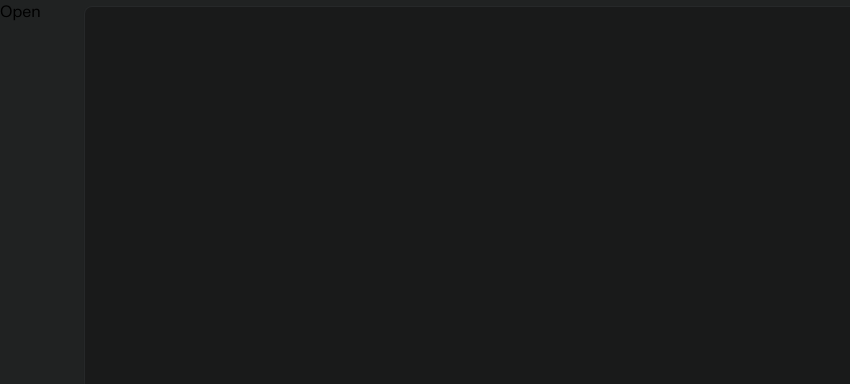
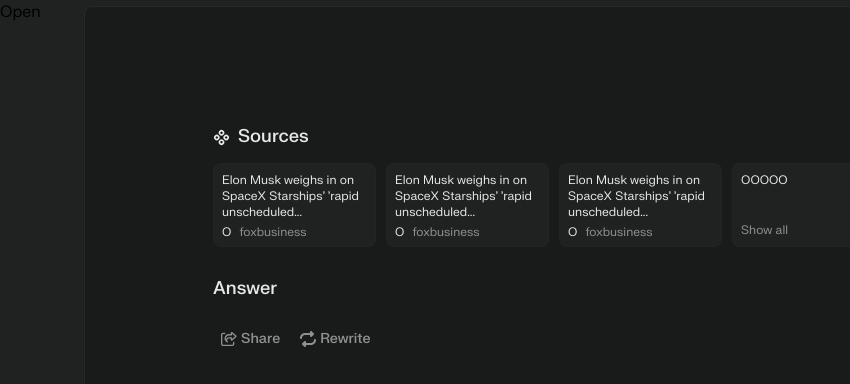
Before and after one commit to asojonih08/summary_search_webapp, a Next.js app: page /search/new in a window 1280 px wide. Shown: the top 384 px of the page, without its empty margins (0-850 px from the left). Built offline with nearby package versions, Linux system fonts and the light colour scheme.

Commit message:
working on Story 1.3 - need to add hover popover on sources cards and summary action buttons

```diff
--- a/app/search/new/page.tsx
+++ b/app/search/new/page.tsx
@@ -1,9 +1,10 @@
 import SearchResults from "@/components/SearchResults";
 import React from "react";
 
-export default function page() {
+export default function page({ params }: any) {
+  const search_query = params.q;
   return (
-    <div>
+    <div className="mx-12">
       <SearchResults />
     </div>
   );
--- /dev/null
+++ b/components/Answer.tsx
@@ -0,0 +1,30 @@
+import { getSummary } from "@/actions/getSummary";
+import { useQuery } from "@tanstack/react-query";
+import { useSearchParams } from "next/navigation";
+import React from "react";
+import Markdown from "react-markdown";
+
+export default function Answer() {
+  const searchParams = useSearchParams();
+  const search = searchParams.get("q") || "";
+  const { data: summary, isLoading } = useQuery({
+    queryKey: ["summary"],
+    queryFn: () => getSummary(search),
+    enabled: !!search, // Fetch only when there's a query
+  });
+  console.log(summary);
+  return (
+    <div className="flex flex-col gap-3">
+      <h4 className="font-medium text-lg dark:text-textMainDark">Answer</h4>
+      <span className="dark:text-textMainDark text-justify ">
+        {isLoading ? (
+          "Loading"
+        ) : (
+          <span className="whitespace-pre-line text-base">
+            <Markdown>{summary}</Markdown>
+          </span>
+        )}
+      </span>
+    </div>
+  );
+}
--- a/components/SearchCard.tsx
+++ b/components/SearchCard.tsx
@@ -29,7 +29,6 @@
             : "dark:border-borderMain/75 rounded-md"
         } dark:bg-mainBackgroundDark border-[1px] transition-colors duration-200 shadow-sm w-[640px] h-[114px] flex flex-col pt-4 pb-0`}
       >
-        {/* <p>{suggestions}</p> */}
         <div className="basis-[42%] px-4">
           <SearchInput
             setInputFocused={setInputFocused}
@@ -64,6 +63,7 @@
             </ul>
           </div>
         )}
+      {}
     </div>
   );
 }
--- a/components/SearchCardActions.tsx
+++ b/components/SearchCardActions.tsx
@@ -10,7 +10,6 @@
   TooltipProvider,
   TooltipTrigger,
 } from "@/components/ui/tooltip";
-import { getSummary } from "@/actions/getSummary";
 
 interface SearchCardActionsProps {
   searchInput: string;
@@ -22,7 +21,7 @@
   const router = useRouter();
   async function handleSearchSubmit() {
     console.log("handleSearchSubmit");
-    router.push(`/search/new?search=${searchInput}`);
+    router.push(`/search/new?q=${searchInput}`);
   }
   return (
     <div className="flex justify-between items-center h-full dark:text-textOffDark">
--- a/components/SearchResults.tsx
+++ b/components/SearchResults.tsx
@@ -1,26 +1,31 @@
 "use client";
 import React from "react";
 import { useSearchParams } from "next/navigation";
-import { getSummary } from "@/actions/getSummary";
-import { useQuery } from "@tanstack/react-query";
-import Markdown from "react-markdown";
+import Answer from "./Answer";
+import Sources from "./Sources";
+import { Separator } from "@/components/ui/separator";
+import SummaryActions from "./SummaryActions";
+
+function formatSummary(summary: string) {
+  return summary.replaceAll("\n", "\n");
+}
 
 export default function SearchResults() {
   const searchParams = useSearchParams();
-  const search = searchParams.get("search") || "";
-  console.log(search);
-  const { data: summary, isLoading } = useQuery({
-    queryKey: ["summary"],
-    queryFn: () => getSummary(search),
-    enabled: !!search, // Fetch only when there's a query
-  });
-  console.log(summary);
+  const search_query = searchParams.get("q") || "";
+  console.log(search_query);
+
   return (
-    <div>
-      <h2 className="text-lg dark:text-textMainDark mb-9">{search}</h2>
-      <span className="dark:text-textMainDark text-justify ">
-        {isLoading ? "Loading" : <Markdown>{summary}</Markdown>}
-      </span>
+    <div className="flex gap-7">
+      <div className="basis-[60%]">
+        <h2 className="text-3xl dark:text-textMainDark mb-9">{search_query}</h2>
+        <div className="flex flex-col gap-7">
+          <Sources />
+          <Answer />
+        </div>
+        <SummaryActions />
+        <Separator className="w-full h-[0.2px] my-10 dark:bg-borderMain/50 " />
+      </div>
     </div>
   );
 }
--- /dev/null
+++ b/components/SourceCard.tsx
@@ -0,0 +1,38 @@
+import React from "react";
+
+interface SourceCardProps {
+  variant: string;
+  title: string;
+  image?: string;
+  images?: [string];
+  source: string;
+}
+
+export default function SourceCard({
+  variant,
+  title,
+  image,
+  images,
+  source,
+}: SourceCardProps) {
+  return (
+    <div className="h-[84px] min-h-[60px] w-[163px] rounded-lg dark:bg-mainBackgroundDark dark:hover:bg-offsetPlusDark border-borderMain/10 border-[0.3px] p-2 transition-all duration-300 cursor-pointer">
+      <div
+        className={`${
+          variant === "multiple sources" ? "justify-between" : ""
+        } dark:text-textMainDark text-left text-xs flex flex-col gap-1 h-full`}
+      >
+        {variant === "regular" && (
+          <p>Elon Musk weighs in on SpaceX Starships' 'rapid unscheduled...</p>
+        )}
+        {variant === "multiple sources" && <span className="">OOOOO</span>}
+        <div className="flex gap-2">
+          {variant === "regular" && <span>O</span>}
+          <span className="dark:text-textOffDark">
+            {variant === "regular" ? "foxbusiness" : "Show all"}
+          </span>
+        </div>
+      </div>
+    </div>
+  );
+}
--- /dev/null
+++ b/components/Sources.tsx
@@ -0,0 +1,25 @@
+import React from "react";
+import { PiCirclesFourBold } from "react-icons/pi";
+import SourceCard from "./SourceCard";
+
+export default function Sources() {
+  return (
+    <div className="flex flex-col gap-3">
+      <span className="flex items-center gap-2">
+        <PiCirclesFourBold className="dark:text-textMainDark h-[17px] w-[17px] rotate-45" />
+        <h4 className="font-medium text-lg dark:text-textMainDark">Sources</h4>
+      </span>
+      <div className="flex gap-2.5">
+        {[1, 2, 3, 4].map((val, index) => (
+          <SourceCard
+            variant={index === 3 ? "multiple sources" : "regular"}
+            key={index}
+            title={""}
+            image={""}
+            source={""}
+          />
+        ))}
+      </div>
+    </div>
+  );
+}
--- /dev/null
+++ b/components/SummaryActions.tsx
@@ -0,0 +1,27 @@
+import React from "react";
+import { Button } from "@/components/ui/button";
+import { FaRegShareFromSquare } from "react-icons/fa6";
+import { FaRepeat } from "react-icons/fa6";
+
+export default function SummaryActions() {
+  return (
+    <div className="flex justify-between dark:text-textOffDark mt-2">
+      <div className="flex gap-1">
+        <Button
+          variant={"ghost"}
+          className="rounded-3xl h-8 px-2 text-sm flex gap-1 items-center hover:text-textMainDark"
+        >
+          <FaRegShareFromSquare className="h-3.5 w-3.5" /> Share
+        </Button>
+        <Button
+          variant={"ghost"}
+          className="rounded-3xl h-8 px-2 text-sm flex gap-1 items-center hover:text-textMainDark"
+        >
+          <FaRepeat className="h-3.5 w-3.5" />
+          Rewrite
+        </Button>
+      </div>
+      <div></div>
+    </div>
+  );
+}
--- /dev/null
+++ b/components/ui/separator.tsx
@@ -0,0 +1,31 @@
+"use client"
+
+import * as React from "react"
+import * as SeparatorPrimitive from "@radix-ui/react-separator"
+
+import { cn } from "@/lib/utils"
+
+const Separator = React.forwardRef<
+  React.ElementRef<typeof SeparatorPrimitive.Root>,
+  React.ComponentPropsWithoutRef<typeof SeparatorPrimitive.Root>
+>(
+  (
+    { className, orientation = "horizontal", decorative = true, ...props },
+    ref
+  ) => (
+    <SeparatorPrimitive.Root
+      ref={ref}
+      decorative={decorative}
+      orientation={orientation}
+      className={cn(
+        "shrink-0 bg-neutral-200 dark:bg-neutral-800",
+        orientation === "horizontal" ? "h-[1px] w-full" : "h-full w-[1px]",
+        className
+      )}
+      {...props}
+    />
+  )
+)
+Separator.displayName = SeparatorPrimitive.Root.displayName
+
+export { Separator }
--- a/package.json
+++ b/package.json
@@ -9,6 +9,7 @@
     "lint": "next lint"
   },
   "dependencies": {
+    "@radix-ui/react-separator": "^1.1.1",
     "@radix-ui/react-slot": "^1.1.1",
     "@radix-ui/react-switch": "^1.1.2",
     "@radix-ui/react-tooltip": "^1.1.6",
@@ -21,6 +22,7 @@
     "next": "15.1.4",
     "react": "^19.0.0",
     "react-dom": "^19.0.0",
+    "react-icons": "^5.4.0",
     "react-markdown": "^9.0.3",
     "tailwind-merge": "^2.6.0",
     "tailwindcss-animate": "^1.0.7"
--- a/tailwind.config.ts
+++ b/tailwind.config.ts
@@ -18,6 +18,7 @@
         textMainDark: "#e8e8e8",
         textOffDark: "#8D9191",
         caretColor: "#15808d",
+        offsetPlusDark: "#2D2F2F",
       },
       borderRadius: {
         lg: "var(--radius)",
```
Also changed, not shown: 1 other file (tests, documents, lock files or other folders).
